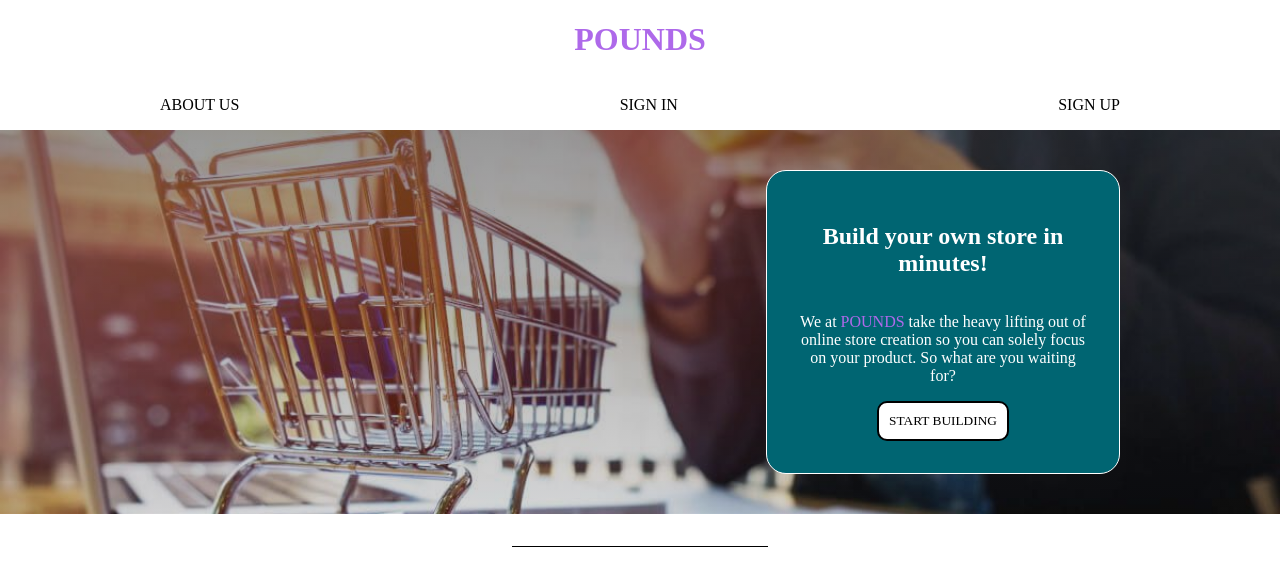
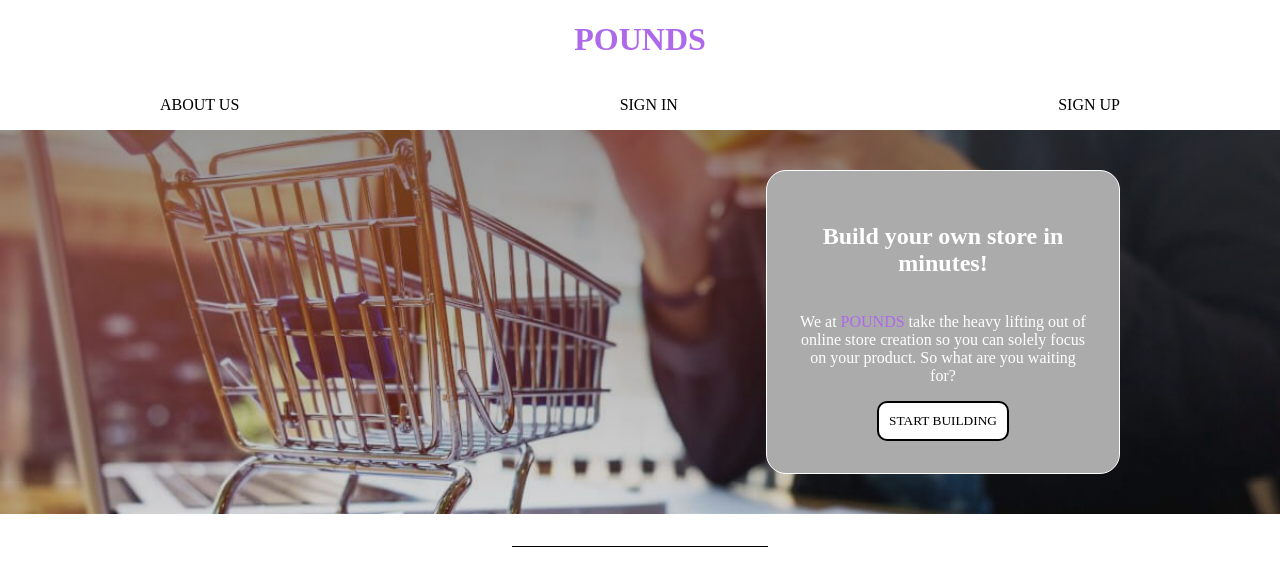
Before and after one commit to Benlarner/prepr-landing-page, a plain HTML site: page index.html in a window 1280 px wide. Shown: the top 576 px of the page. Drawn offline with Linux system fonts and the light colour scheme; a web font is replaced by a local one.

Commit message:
color update

```diff
--- a/styles.scss
+++ b/styles.scss
@@ -76,7 +76,7 @@ main{
     @include wrapper;
     padding-top: 2rem;
     padding-bottom: 2rem;
-    background-color: $dark-teal;
+    background-color: rgb(58, 58, 58);
     @include tablet{
         padding-top: 2.5rem;
         padding-bottom: 2.5rem;
@@ -92,7 +92,7 @@ main{
     &__content{
         padding: 2rem 2rem;
         color: white;
-        background-color: $teal;
+        background-color: rgb(172, 171, 171);
         display: flex;
         flex-direction: column;
         align-items: center;
@@ -265,7 +265,7 @@ main{
 
     height: 8rem;
     color: white;
-    background-color:$dark-teal;
+    background-color: rgb(58, 58, 58);
     display: flex;
     flex-direction: column;
     justify-content: center;
```
Also changed, not shown: styles.css, 1 other file.
